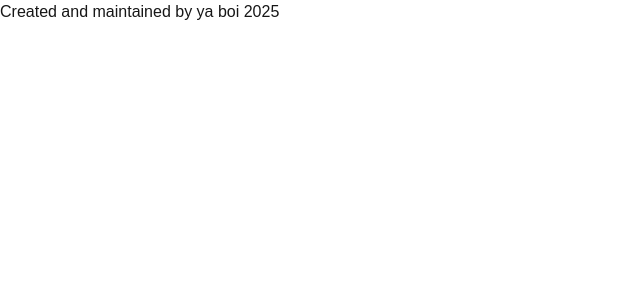
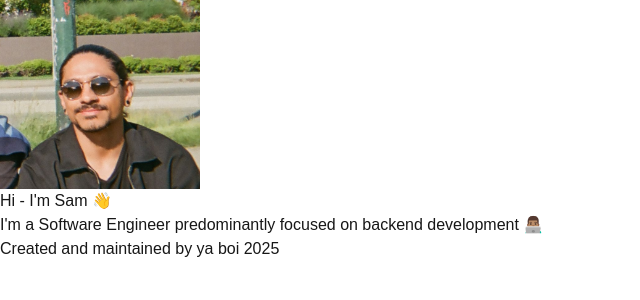
Before and after one commit to SW-418/simple-site, a Next.js app: page / in a window 1280 px wide. Shown: the top 300 px of the page, without its empty margins (0-640 px from the left). Built offline with nearby package versions, Linux system fonts and the light colour scheme.

Commit message:
Add image + blurb

```diff
--- a/src/app/page.tsx
+++ b/src/app/page.tsx
@@ -4,7 +4,15 @@ export default function Home() {
   return (
     <div className="grid grid-rows-[20px_1fr_20px] items-center justify-items-center min-h-screen p-8 pb-20 gap-16 sm:p-20 font-[family-name:var(--font-geist-sans)]">
       <main className="flex flex-col gap-8 row-start-2 items-center sm:items-start">
-
+          <div className="flex items-center space-x-4">
+              <div>
+                  <Image src="/sw.jpg" alt="profile picture" width={200} height={200}/>
+              </div>
+              <div>
+                  <h1>Hi - I'm Sam 👋</h1>
+                  <h1>I'm a Software Engineer predominantly focused on backend development 👨🏽‍💻</h1>
+              </div>
+          </div>
       </main>
       <footer className="row-start-3 flex gap-6 flex-wrap items-center justify-center">
         <h3 className="text-sm text-center sm:text-left"> Created and maintained by ya boi 2025</h3>
```
Also changed, not shown: public/sw.jpg (added).
